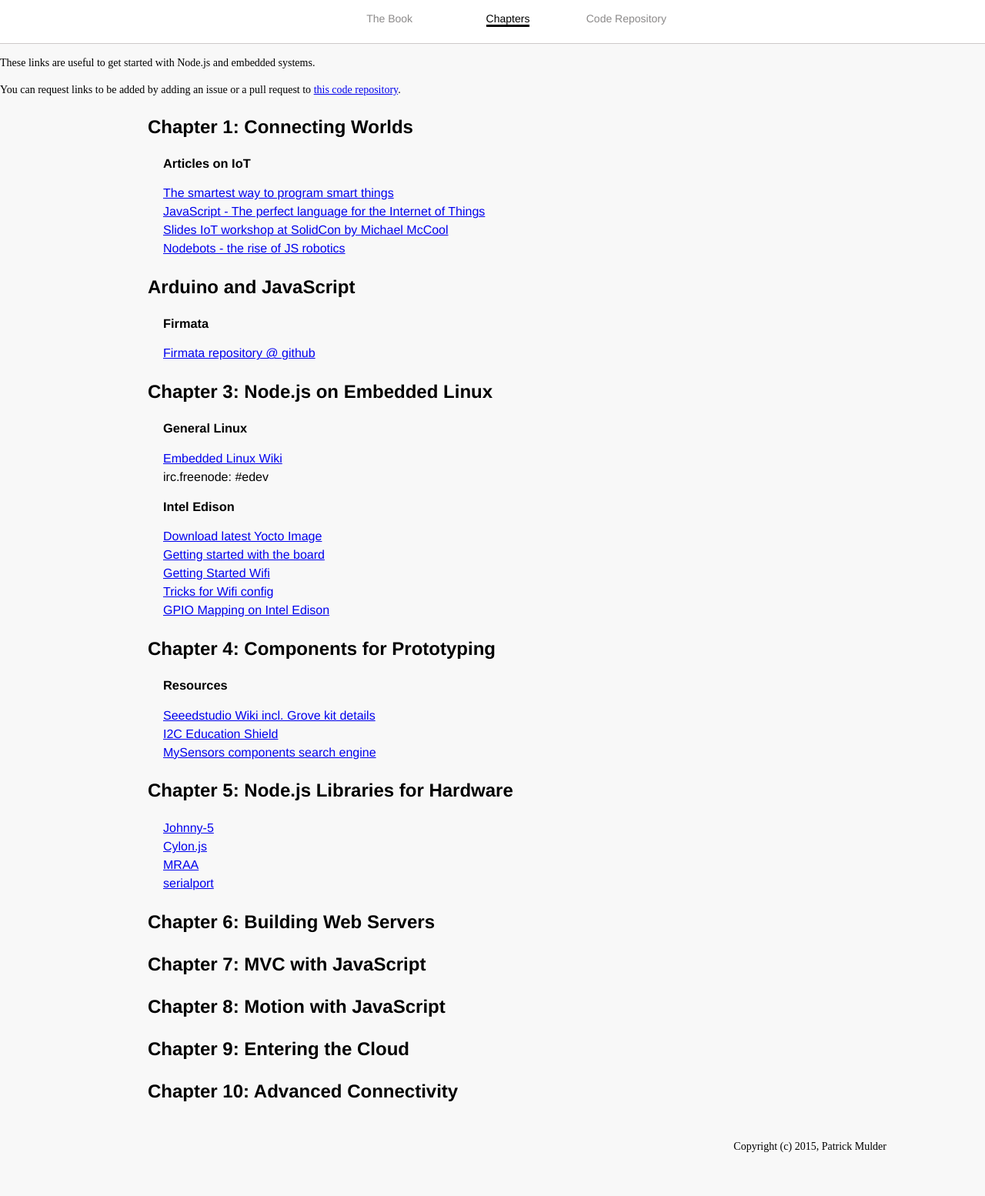
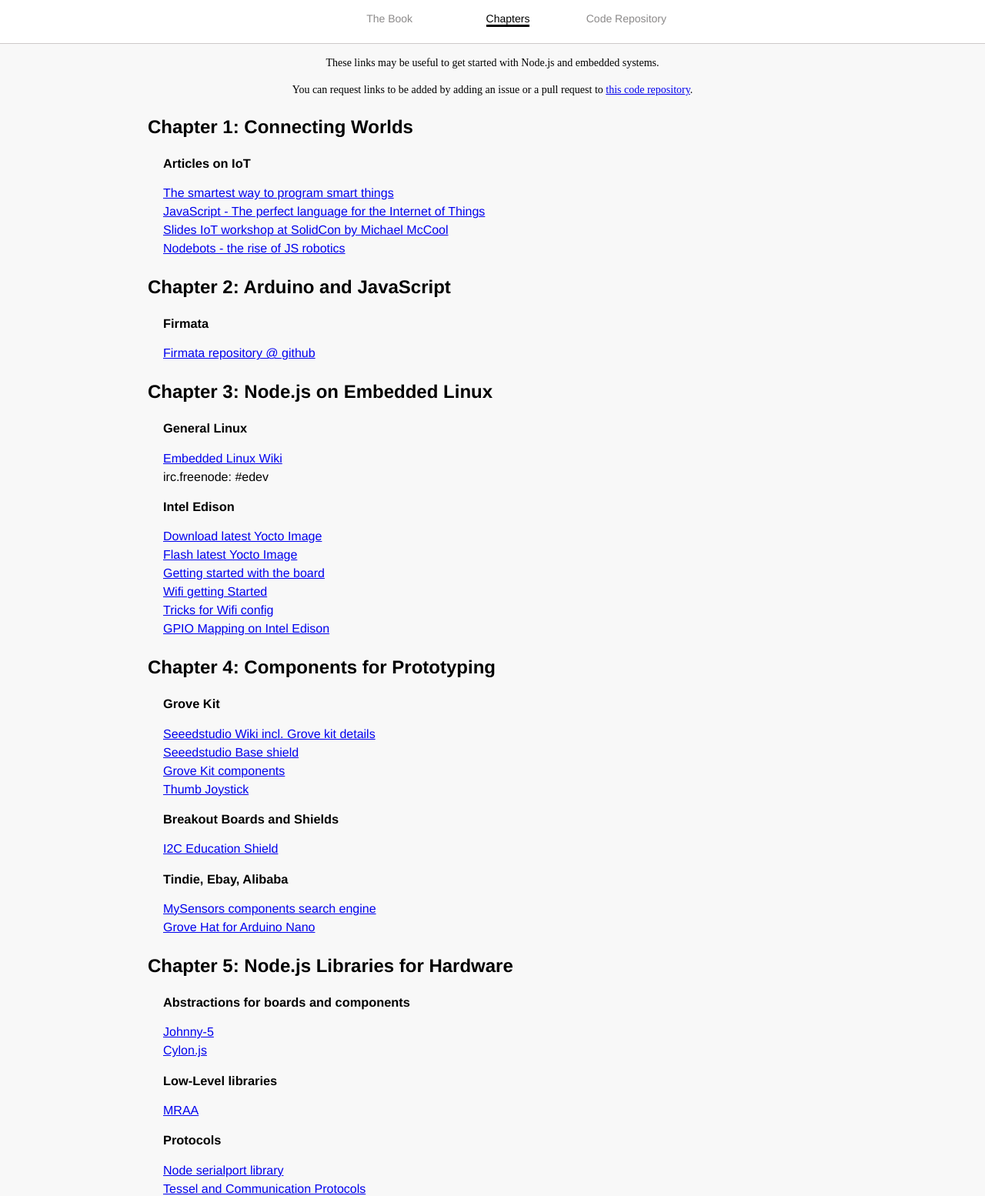
Before and after one commit to embeddednodejs/embeddednodejs.github.io, a website: page static/chapters.html in a window 1280 px wide. Shown: the part 74-1628 px from the top of the page at 77% size. Before the commit the page ends 1588 px from the top, so only its background shows below. Drawn offline with Linux system fonts and the light colour scheme.

Commit message:
update links

```diff
--- a/static/chapters.html
+++ b/static/chapters.html
@@ -29,8 +29,17 @@
 
 </header>
 
-<p>These links are useful to get started with Node.js and embedded systems.</p>
+<div class="center-text">
+<p>These links may be useful to get started with Node.js and embedded systems.</p>
 <p>You can request links to be added by adding an issue or a pull request to <a href="https://github.com/embeddednodejs/embeddednodejs.github.io">this code repository</a>.
+</div>
+
+<!-------- insert links here ----->
+
+
+
+
+
 
 <article class="overview chapter">
  <h1>Chapter 1: Connecting Worlds</h1>
@@ -46,7 +55,7 @@
 
 </article>
 <article class="overview chapter">
- <h1>Arduino and JavaScript</h1>
+ <h1>Chapter 2: Arduino and JavaScript</h1>
      <section class="addinfo">
     <h3>Firmata  </h3>
     <ul>
@@ -67,9 +76,10 @@
      <section class="addinfo">
     <h3>Intel Edison  </h3>
     <ul>
-                     <li><a href="http://www.intel.com/support/edison/sb/CS-035262.htm">Download latest Yocto Image</a></li>
+                     <li><a href="https://downloadcenter.intel.com/download/25028">Download latest Yocto Image</a></li>
+                             <li><a href="http://www.intel.com/support/edison/sb/CS-035262.htm">Flash latest Yocto Image</a></li>
                              <li><a href="http://fab-lab.eu/edison/">Getting started with the board</a></li>
-                             <li><a href="http://rexstjohn.com/getting-wi-fi-with-intel-edison/">Getting Started Wifi</a></li>
+                             <li><a href="http://rexstjohn.com/getting-wi-fi-with-intel-edison/">Wifi getting Started</a></li>
                              <li><a href="http://rwx.io/blog/2015/08/16/edison-wifi-config/">Tricks for Wifi config</a></li>
                              <li><a href="http://www.emutexlabs.com/project/215-intel-edison-gpio-pin-multiplexing-guide">GPIO Mapping on Intel Edison</a></li>
                   </ul>
@@ -78,27 +88,55 @@
 </article>
 <article class="overview chapter">
  <h1>Chapter 4: Components for Prototyping</h1>
-
      <section class="addinfo">
-		<h3>Resources</h3>
+    <h3>Grove Kit  </h3>
     <ul>
                      <li><a href="http://www.seeedstudio.com/wiki/Main_Page">Seeedstudio Wiki incl. Grove kit details</a></li>
+                             <li><a href="http://www.seeedstudio.com/depot/Base-Shield-V2-p-1378.html?cPath=98_16">Seeedstudio Base shield</a></li>
+                             <li><a href="http://www.seeedstudio.com/wiki/Grove_System">Grove Kit components</a></li>
+                             <li><a href="http://www.seeedstudio.com/wiki/Grove_-_Thumb_Joystick">Thumb Joystick</a></li>
+                  </ul>
+  </section>
+     <section class="addinfo">
+    <h3>Breakout Boards and Shields  </h3>
+    <ul>
                      <li><a href="https://rheingoldheavy.com/i2c-and-spi-education-shield-functionality-overview/">I2C Education Shield</a></li>
+                  </ul>
+  </section>
+     <section class="addinfo">
+    <h3>Tindie, Ebay, Alibaba  </h3>
+    <ul>
                      <li><a href="http://www.mysensors.org/">MySensors components search engine</a></li>
+                             <li><a href="https://www.tindie.com/products/imrehg/grovehat-for-arduino-nano/">Grove Hat for Arduino Nano</a></li>
                   </ul>
+  </section>
+
 </article>
 <article class="overview chapter">
  <h1>Chapter 5: Node.js Libraries for Hardware</h1>
-
      <section class="addinfo">
+    <h3>Abstractions for boards and components  </h3>
     <ul>
                      <li><a href="http://johnny-five.io/">Johnny-5</a></li>
                              <li><a href="http://cylonjs.com/">Cylon.js</a></li>
-          <li><a href="https://github.com/intel-iot-devkit/mraa">MRAA</a></li>
-          <li><a href="https://github.com/voodootikigod/node-serialport">serialport</a></li>
                   </ul>
   </section>
+     <section class="addinfo">
+    <h3>Low-Level libraries  </h3>
+    <ul>
+                     <li><a href="https://github.com/intel-iot-devkit/mraa">MRAA</a></li>
+                  </ul>
+  </section>
+     <section class="addinfo">
+    <h3>Protocols  </h3>
+    <ul>
+                     <li><a href="https://github.com/voodootikigod/node-serialport">Node serialport library</a></li>
+                             <li><a href="https://tessel.io/blog/108840925797/a-web-developers-guide-to-communication-protocols">Tessel and Communication Protocols</a></li>
+                  </ul>
+  </section>
+
 </article>
+
 <article class="overview chapter">
 	<h1>Chapter 6: Building Web Servers</h1>
 </article>
--- a/static/style.css
+++ b/static/style.css
@@ -19,6 +19,9 @@
 .main {
   min-height: 400px;
   background-color: #f8f8f8;
+}
+.center-text {
+  text-align: center;
 }
 .center {
   margin: 0;
```
Also changed, not shown: links/ch_3_nodejs_on_embedded_linux.json (+7 -2 lines), links/ch_4_components_for_prototyping.json (added, +48 -0 lines), links/ch_5_nodejs_libraries_for_hardware.json (added, +40 -0 lines), render_links.js (+8 -0 lines). Lines whose indentation alone changed are shown as unchanged.
